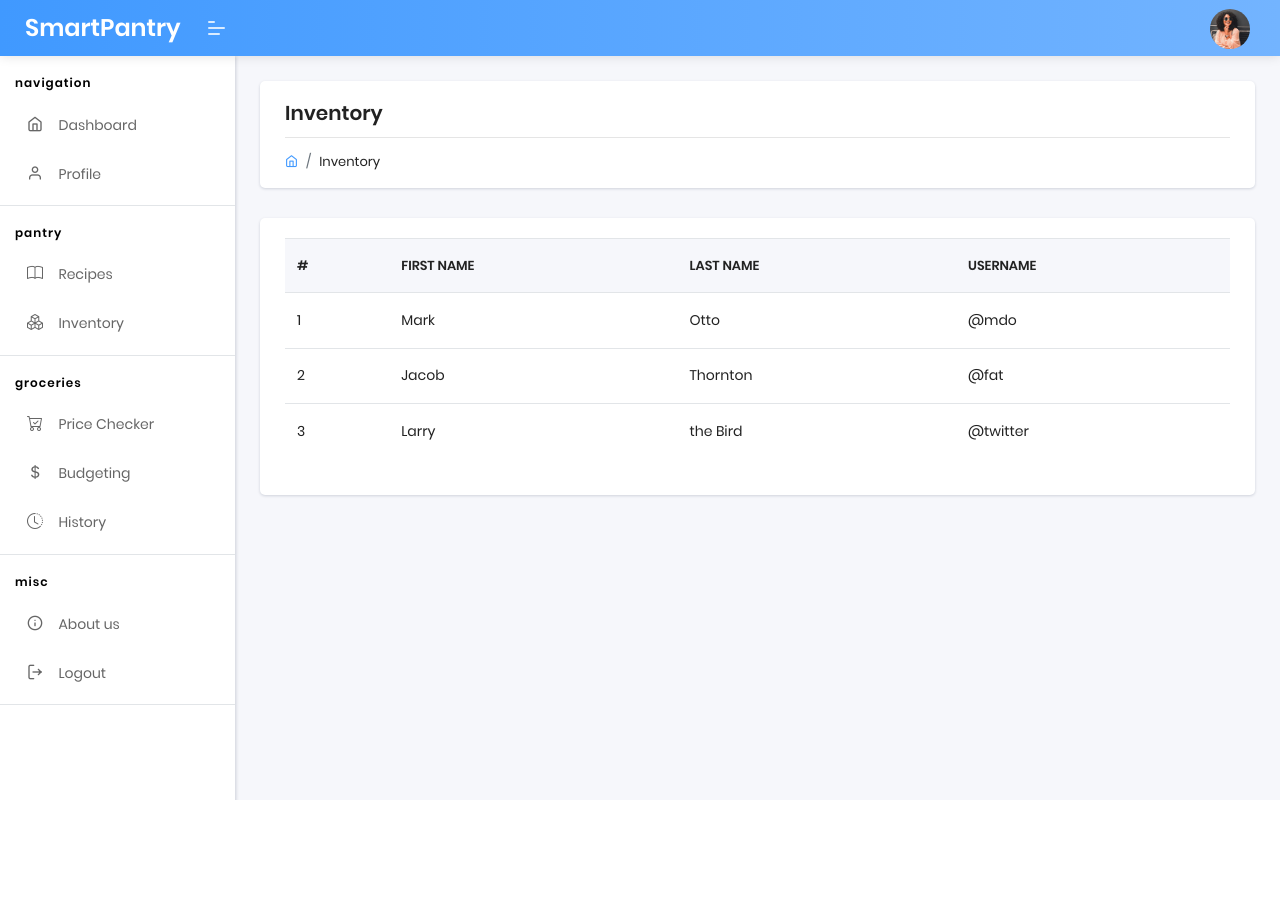
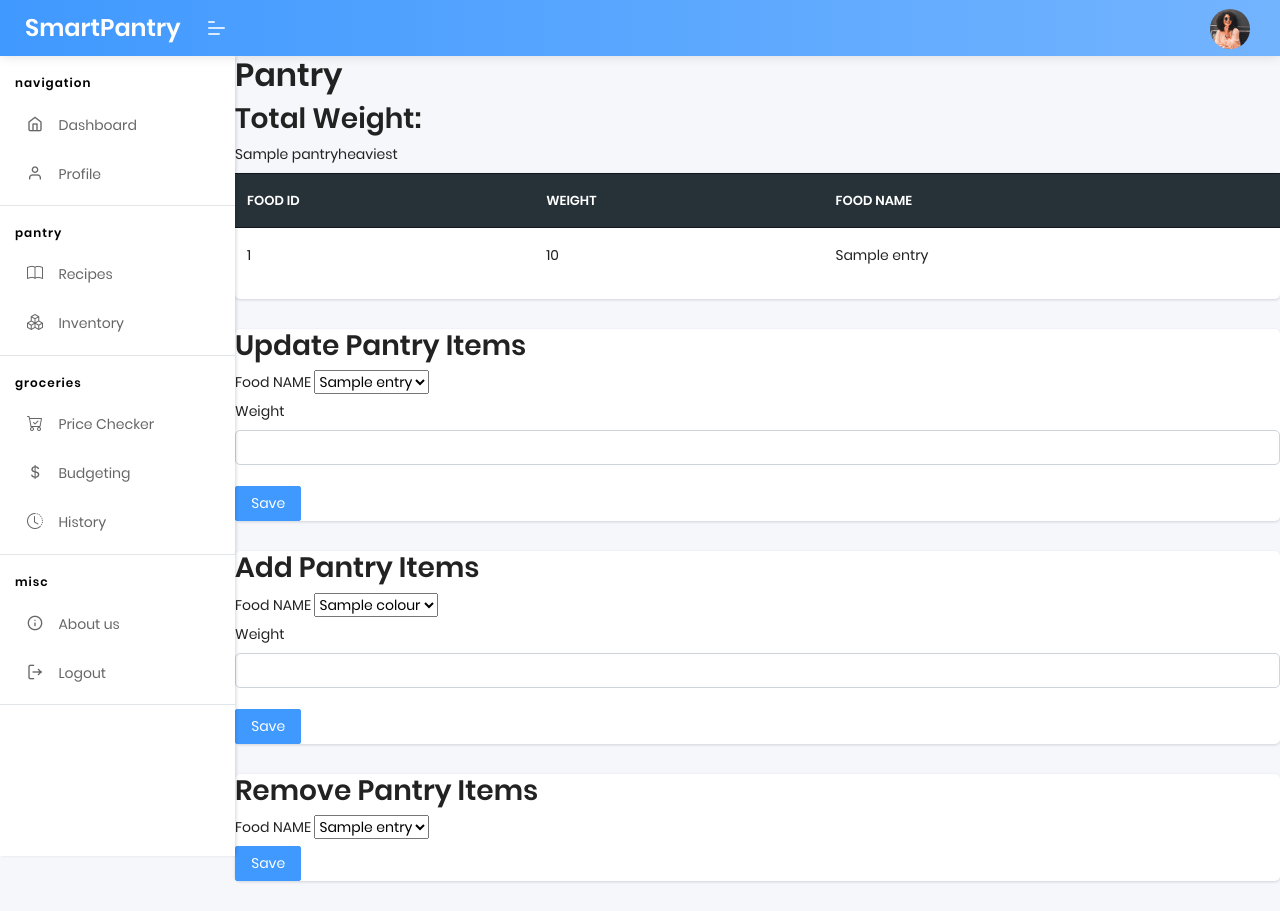
Before and after one commit to CarltonFoo/ICT2103-SmartPantry, a Flask app: template apps/templates/home/inventory.html in a window 1280 px wide. Before the commit the page ends 800 px from the top, so only its background shows below. Run offline with Flask 2, Linux system fonts and the light colour scheme; the template is opened without the code that fills it: most values are stand-ins (such as "Sample title", 1, 10 or a date in 2020); some libraries are stand-ins or nearby versions.

Commit message:
pantry changes

```diff
--- a/apps/templates/home/inventory.html
+++ b/apps/templates/home/inventory.html
@@ -9,68 +9,83 @@
 
 <!-- [ Main Content ] start -->
 <section class="pcoded-main-container">
-    <div class="pcoded-content">
-        <!-- [ breadcrumb ] start -->
-        <div class="page-header">
-            <div class="page-block">
-                <div class="row align-items-center">
-                    <div class="col-md-12">
-                        <div class="page-header-title">
-                            <h5 class="m-b-10">Inventory</h5>
-                        </div>
-                        <ul class="breadcrumb">
-                            <li class="breadcrumb-item"><a href="index.html"><i class="feather icon-home"></i></a></li>
-                            <li class="breadcrumb-item"><a href="#!">Inventory</a></li>
-                        </ul>
-                    </div>
-                </div>
-            </div>
-        </div>
-        <!-- [ breadcrumb ] end -->
-        <!-- [ Main Content ] start -->
-        <div class="row">
-            <!-- [ tabs ] start -->
-            <div class="col-sm-12">
+    <H2>Pantry</H2>
+    <h3>Total Weight:</h3>
+    <label>{{pantryheaviest}}</label>
+
     <div class="card">
-                    <div class="card-body table-border-style">
-                        <div class="table-responsive">
-                            <table class="table table-hover">
-                                <thead>
+    <table class="table">
+        <thead class="thead-dark">
             <tr>
-                                        <th>#</th>
-                                        <th>First Name</th>
-                                        <th>Last Name</th>
-                                        <th>Username</th>
+                <th scope="col">FOOD ID</th>
+                <th scope="col">WEIGHT</th>
+                <th scope="col">FOOD NAME</th>
             </tr>
         </thead>
         <tbody>
+            {% for entry in pantry_items %}
                 <tr>
-                                        <td>1</td>
-                                        <td>Mark</td>
-                                        <td>Otto</td>
-                                        <td>@mdo</td>
+                    <td>{{entry.fid}}</td>
+                    <td>{{entry.weight}}</td>
+                    <td>{{entry.food_name}}</td>
                 </tr>
-                                    <tr>
-                                        <td>2</td>
-                                        <td>Jacob</td>
-                                        <td>Thornton</td>
-                                        <td>@fat</td>
-                                    </tr>
-                                    <tr>
-                                        <td>3</td>
-                                        <td>Larry</td>
-                                        <td>the Bird</td>
-                                        <td>@twitter</td>
-                                    </tr>
+
+            {% endfor %}
         </tbody>
     </table>
     </div>
+    <div class="card">
+    <h3>Update Pantry Items</h3>
+    <form role="form" method="post" action="/updatepantry">
+
+        <label for="fidinput">Food NAME</label>
+        <select name= "fidsss">
+            {% for colour in pantry_items %}
+            <option value="{{colour.fid}}" SELECTED>{{colour.food_name}}</option>
+            {% endfor %}
+        </select>
+    </br>
+        <label for="weightinput">Weight</label>
+		<input type="text" class="form-control" id="weightinput" name="weight" required>
+    </br>
+        <button type="submit" class="btn btn-primary">Save</button>
+    </form>
     </div>
+    <div class="card">
+    <h3>Add Pantry Items</h3>
+    <form role="form" method="post" action="/Createpantry">
+        <label for="foodid">Food NAME</label>
+        <select name= "colours">
+        {% for colour in fooditem %}
+        <option value="{{colour.fid}}" SELECTED>{{colour.food_name}}</option>
+        {% endfor %}
+        </select>
+    </br>
+        <label for="weightadd">Weight</label>
+        <input type="text" class="form-control" id="createweightinput" name="createweight" required>
+    </br>
+        <button type="submit" class="btn btn-primary">Save</button>
+    </br>
+    </form>
     </div>
+    <div class="card">
+        <h3>Remove Pantry Items</h3>
+    <form role="form" method="post" action="/Removepantry">
+        <label for="remove">Food NAME</label>
+        <select name= "fidssr">
+            {% for colour in pantry_items %}
+            <option value="{{colour.fid}}" SELECTED>{{colour.food_name}}</option>
+            {% endfor %}
+        </select>
+    </BR>
+        <button type="submit" class="btn btn-primary">Save</button>
+    </form>
+
+
+
     </div>
-        </div>
-        <!-- [ Main Content ] end -->
-    </div>
+
+
 </section>
 <!-- [ Main Content ] end -->
 
```
Lines whose indentation alone changed are shown as unchanged.
